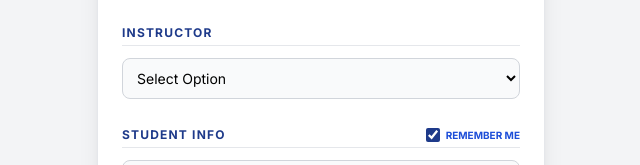
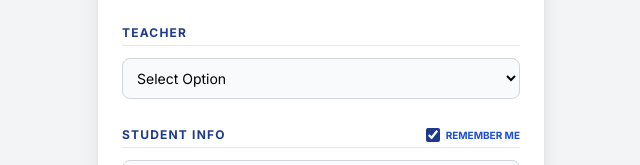
Before and after one commit to monirulislam233/assignment-cover-page, a plain HTML site: page index.html in a window 1280 px wide. Shown: the part 421-586 px from the top of the page, 319-959 px from the left. Drawn offline with nearby package versions, Linux system fonts and the light colour scheme; a web font is replaced by a local one.

Commit message:
Change label from 'Instructor' to 'Teacher'

```diff
--- a/index.html
+++ b/index.html
@@ -119,7 +119,7 @@
         </div>
 
         <div class="space-y-3 pt-2">
-          <label class="text-xs font-black uppercase text-blue-900 tracking-widest border-b pb-1 block">Instructor</label>
+          <label class="text-xs font-black uppercase text-blue-900 tracking-widest border-b pb-1 block">Teacher</label>
           <select id="instructorSelectDropdown" class="w-full p-2.5 bg-gray-50 border border-gray-300 rounded-lg text-sm outline-none focus:ring-2 focus:ring-blue-500" onchange="toggleCustomField('instructorSelectDropdown', 'instructorSelect')"></select>
           <input type="text" id="instructorSelect" placeholder="Type instructor name" class="hidden-field w-full p-2.5 border-dashed border-2 border-blue-200 rounded-lg text-sm outline-none bg-blue-50">
         </div>
```
